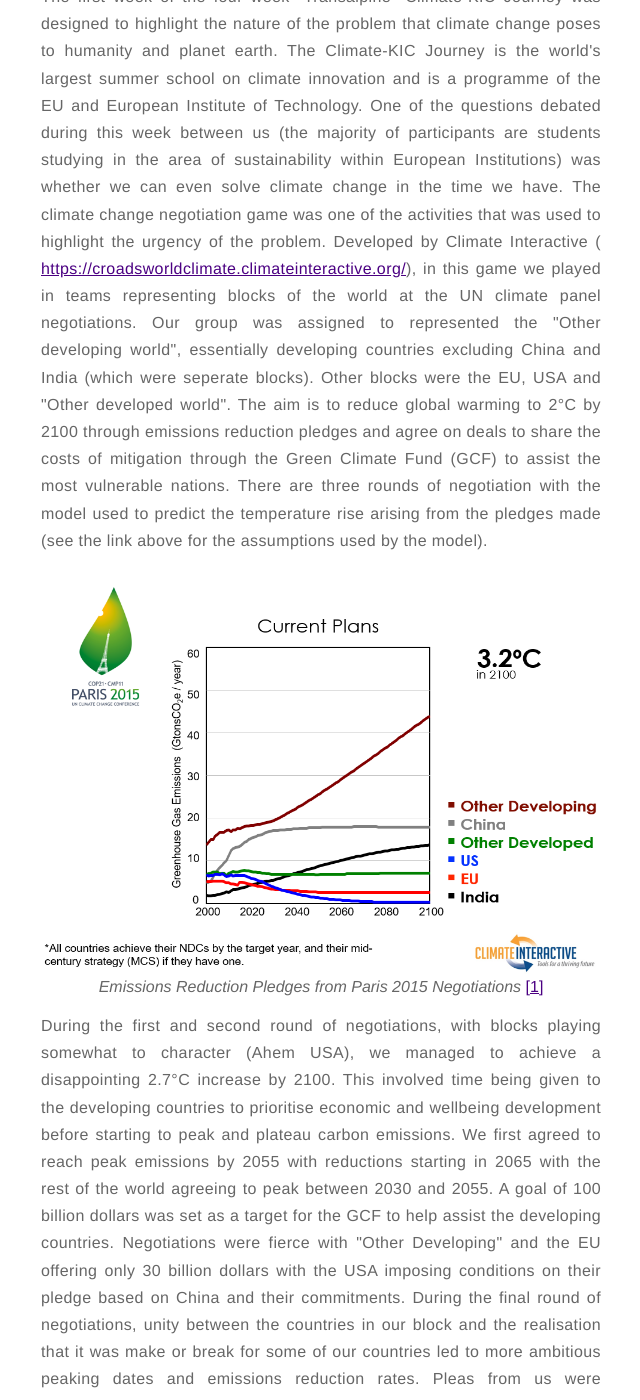
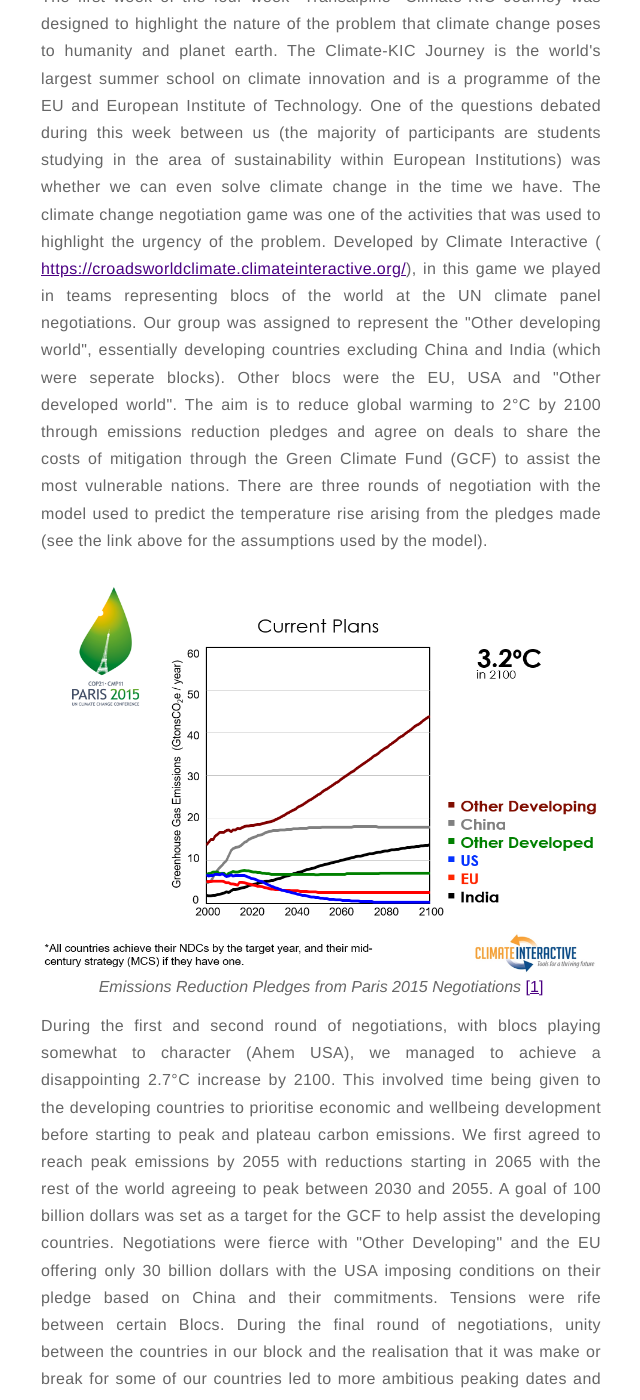
Before and after one commit to anjukan/anjukan.github.io, a Jekyll site: the page built from _posts/2019-08-12-Climate-Emergency.markdown, in a window 1280 px wide and 1400 px high, scrolled down 1253 px. Shown: the whole window, without its empty margins (319-959 px from the left). Built offline with Jekyll 4.4.1, drawn with Linux system fonts in a browser that asks for light colours; some of the changed text lies outside the part shown.

Commit message:
Added v4 of climate emergency blog

```diff
--- a/_posts/2019-08-12-Climate-Emergency.markdown
+++ b/_posts/2019-08-12-Climate-Emergency.markdown
@@ -47,8 +47,8 @@ majority of participants are students studying in the area of sustainability wit
 even solve climate change in the time we have. The climate change negotiation game was one of the activities that was used to
 highlight the urgency of the problem. Developed by Climate Interactive (<a href="https://croadsworldclimate.climateinteractive.org/">
 https://croadsworldclimate.climateinteractive.org/</a>), in this game we played in teams representing
-blocks of the world at the UN climate panel negotiations. Our group was assigned to represented the "Other developing world",
-essentially developing countries excluding China and India (which were seperate blocks). Other blocks were the EU, USA and "Other
+blocs of the world at the UN climate panel negotiations. Our group was assigned to represent the "Other developing world",
+essentially developing countries excluding China and India (which were seperate blocks). Other blocs were the EU, USA and "Other
 developed world". The aim is to reduce global warming to 2&deg;C by 2100 through emissions reduction pledges and agree on deals to
 share the costs of mitigation through the Green Climate Fund (GCF) to assist the most vulnerable nations. There are three rounds of
 negotiation with the model used to predict the temperature rise arising from the pledges made (see the link above for the
@@ -65,17 +65,18 @@ assumptions used by the model). </p>
 
 <div style="text-align: justify">
 
-<p> During the first and second round of negotiations, with blocks playing somewhat to character (Ahem USA), we managed to
+<p> During the first and second round of negotiations, with blocs playing somewhat to character (Ahem USA), we managed to
 achieve a disappointing 2.7&deg;C increase by 2100. This involved time being given to the developing countries to prioritise economic and wellbeing
 development before starting to peak and plateau carbon emissions. We first agreed to reach peak emissions by 2055 with reductions
 starting in 2065 with the rest of the world agreeing to peak between 2030 and 2055. A goal of 100 billion dollars was set as a target for the
 GCF to help assist the developing countries. Negotiations were fierce with "Other Developing" and the EU offering
-only 30 billion dollars with the USA imposing conditions on their pledge based on China and their commitments. During the final
+only 30 billion dollars with the USA imposing conditions on their pledge based on China and their commitments. Tensions were
+rife between certain Blocs. During the final
 round of negotiations, unity between the countries in our block and the realisation that it was make or break for some of our
 countries led to more ambitious peaking dates and emissions reduction rates. Pleas from us were eventually answered under the
 pressure of the last round of negotiations with the USA, EU, "Other Developed" and China all contributing to make up 100 billion
 for the GCF. Even with what we thought were massive improvements to the pledges, the final temperature increase we managed as
-a group was 2.6&deg;C which essentially means irreversible warming with the catastrophic consequences mentioned earlier. </p>
+a group was 2.6&deg;C. Basically irreversible warming with catastrophic consequences. </p>
 
 <p> So what kind of reductions are required to hit the 1.5&deg;C degree target? The reality is that we should have been reducing
 emissions yesterday. Every day that emissions are not reduced, even more drastic reductions are required tomorrow. The graph below
```
Also changed, not shown: other parts of _posts/2019-08-12-Climate-Emergency.markdown (+5 -4 lines).
